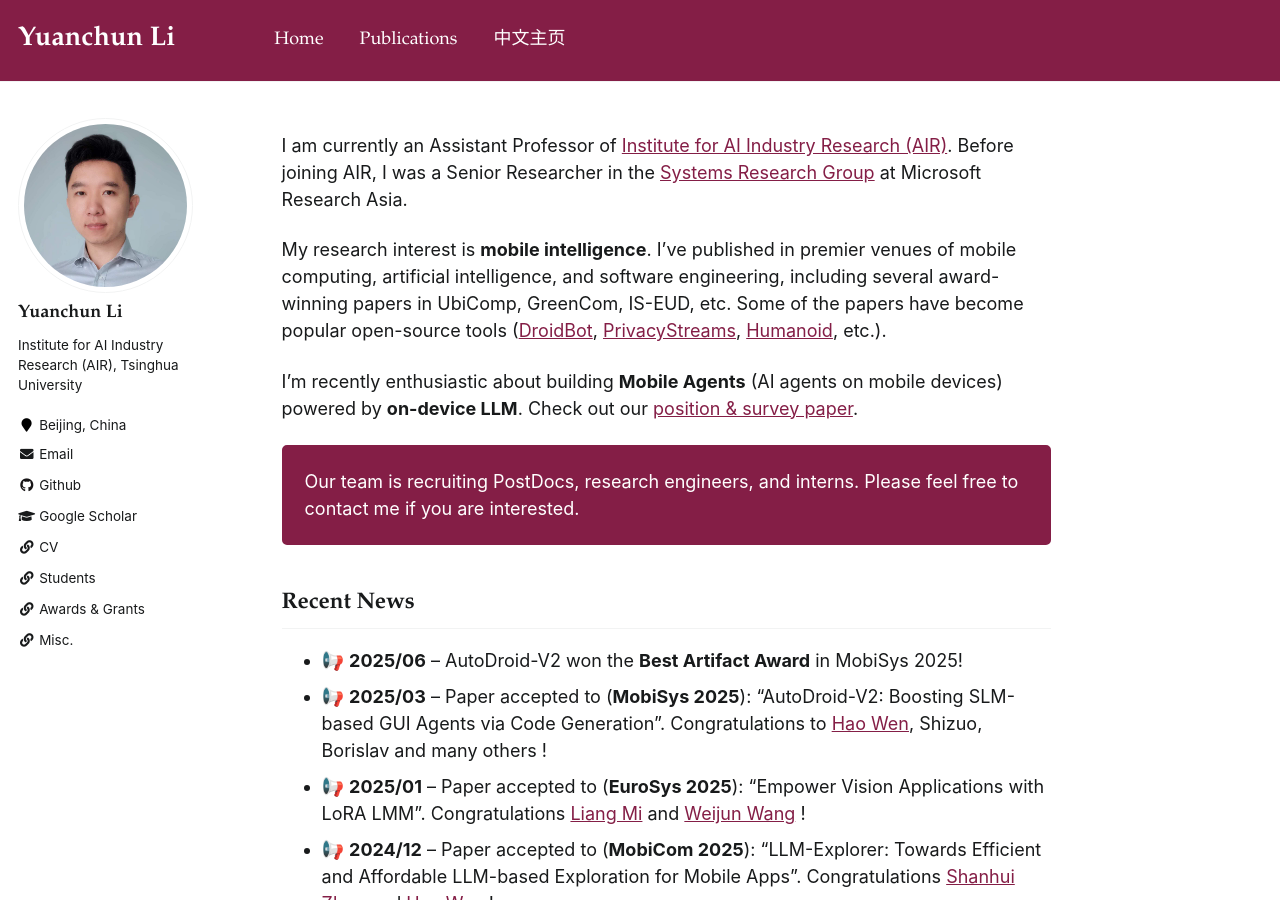
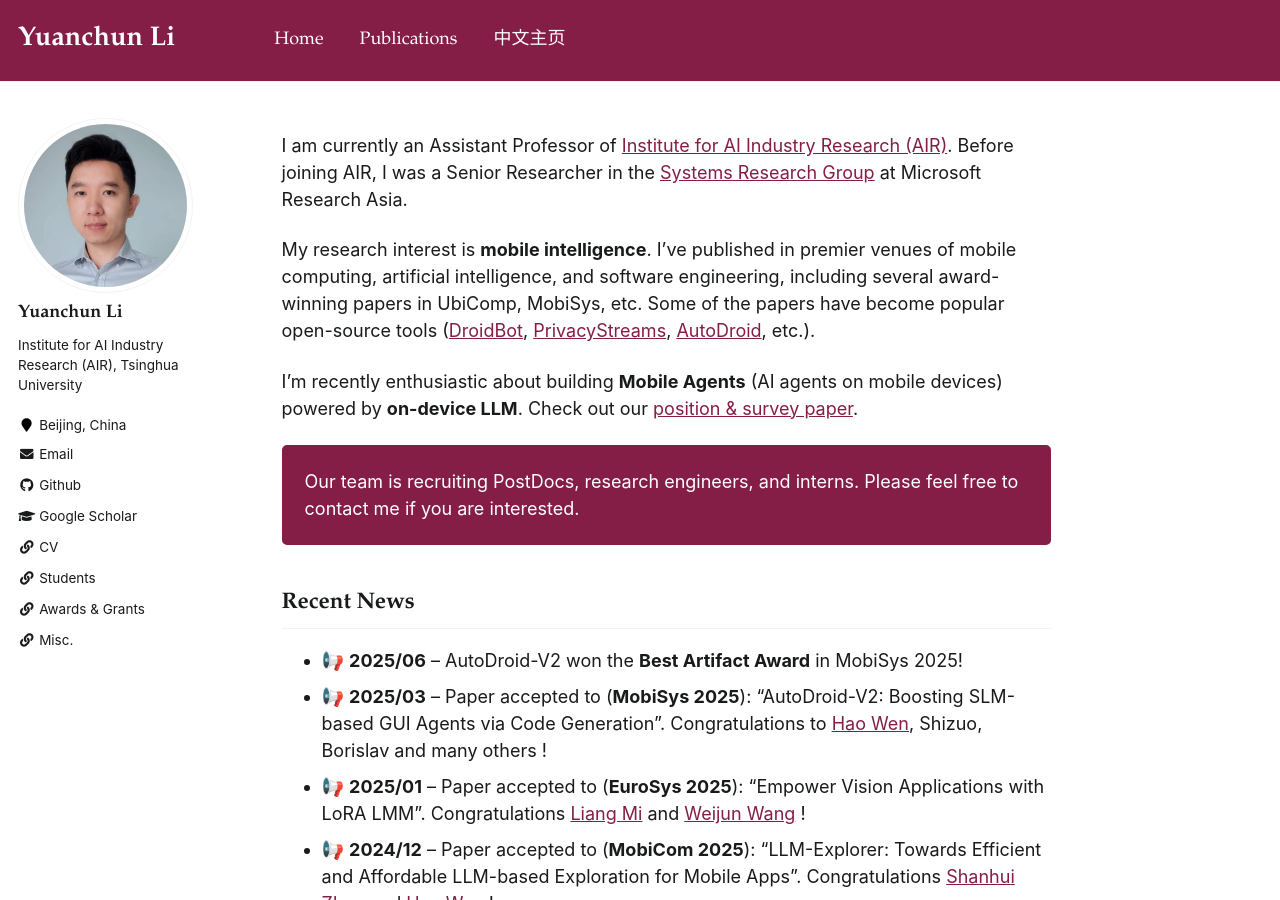
Before and after one commit to yuanchun-li/yuanchun-li.github.io, a Jekyll site: the page built from _pages/about.md, in a window 1280 px wide and 900 px high. Built offline with Jekyll 4.4.1, drawn with Linux system fonts in a browser that asks for light colours.

Commit message:
update recent news

```diff
--- a/_pages/about.md
+++ b/_pages/about.md
@@ -13,7 +13,7 @@ I am currently an Assistant Professor of [Institute for AI Industry Research (AI
 Before joining AIR, I was a Senior Researcher in the [Systems Research Group](https://www.microsoft.com/en-us/research/group/systems-and-networking-research-group-asia/) at Microsoft Research Asia.
 
 My research interest is **mobile intelligence**.
-I’ve published in premier venues of mobile computing, artificial intelligence, and software engineering, including several award-winning papers in UbiComp, GreenCom, IS-EUD, etc. Some of the papers have become popular open-source tools ([DroidBot](https://github.com/honeynet/droidbot/), [PrivacyStreams](https://github.com/PrivacyStreams/), [Humanoid](https://github.com/yzygitzh/Humanoid), etc.).
+I’ve published in premier venues of mobile computing, artificial intelligence, and software engineering, including several award-winning papers in UbiComp, MobiSys, etc. Some of the papers have become popular open-source tools ([DroidBot](https://github.com/honeynet/droidbot/), [PrivacyStreams](https://github.com/PrivacyStreams/), [AutoDroid](https://github.com/MobileLLM/AutoDroid), etc.).
 
 I'm recently enthusiastic about building **Mobile Agents** (AI agents on mobile devices) powered by **on-device LLM**. Check out our [position & survey paper](https://github.com/MobileLLM/Personal_LLM_Agents_Survey/).
 
```
